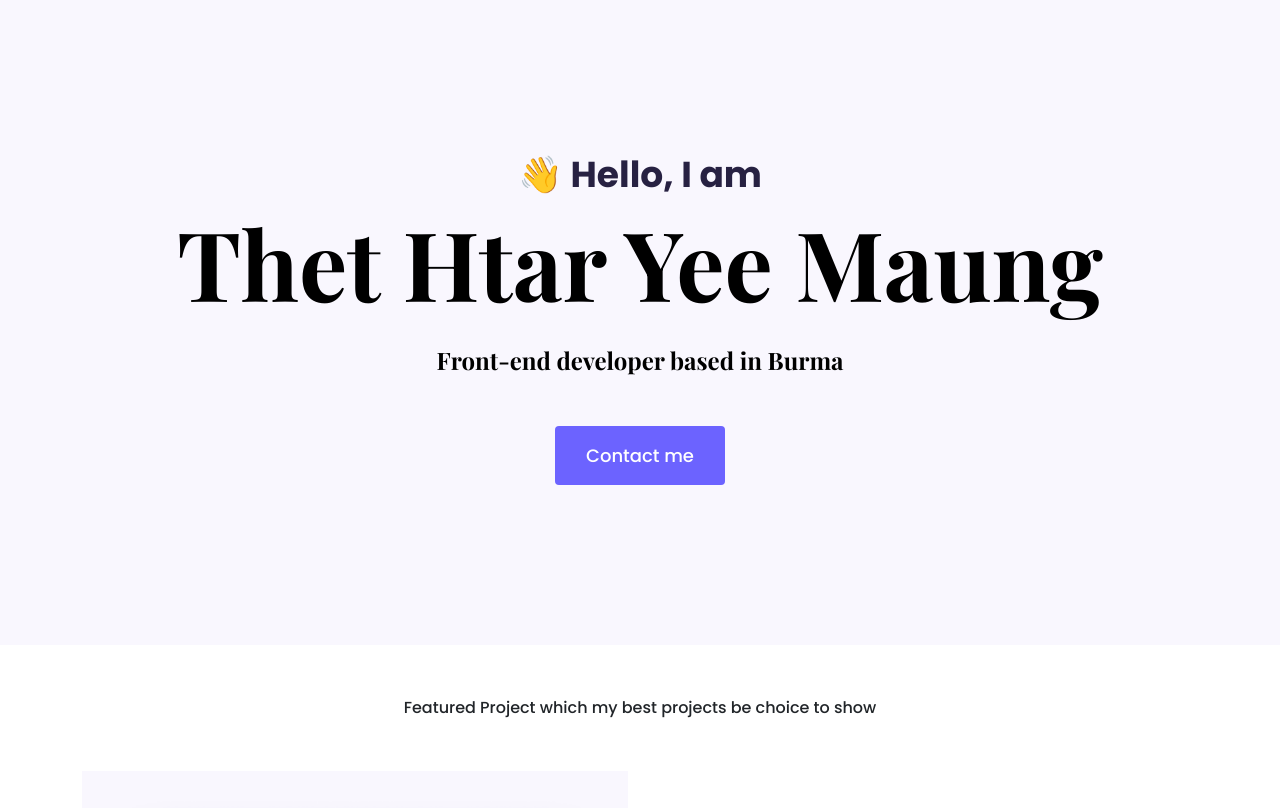
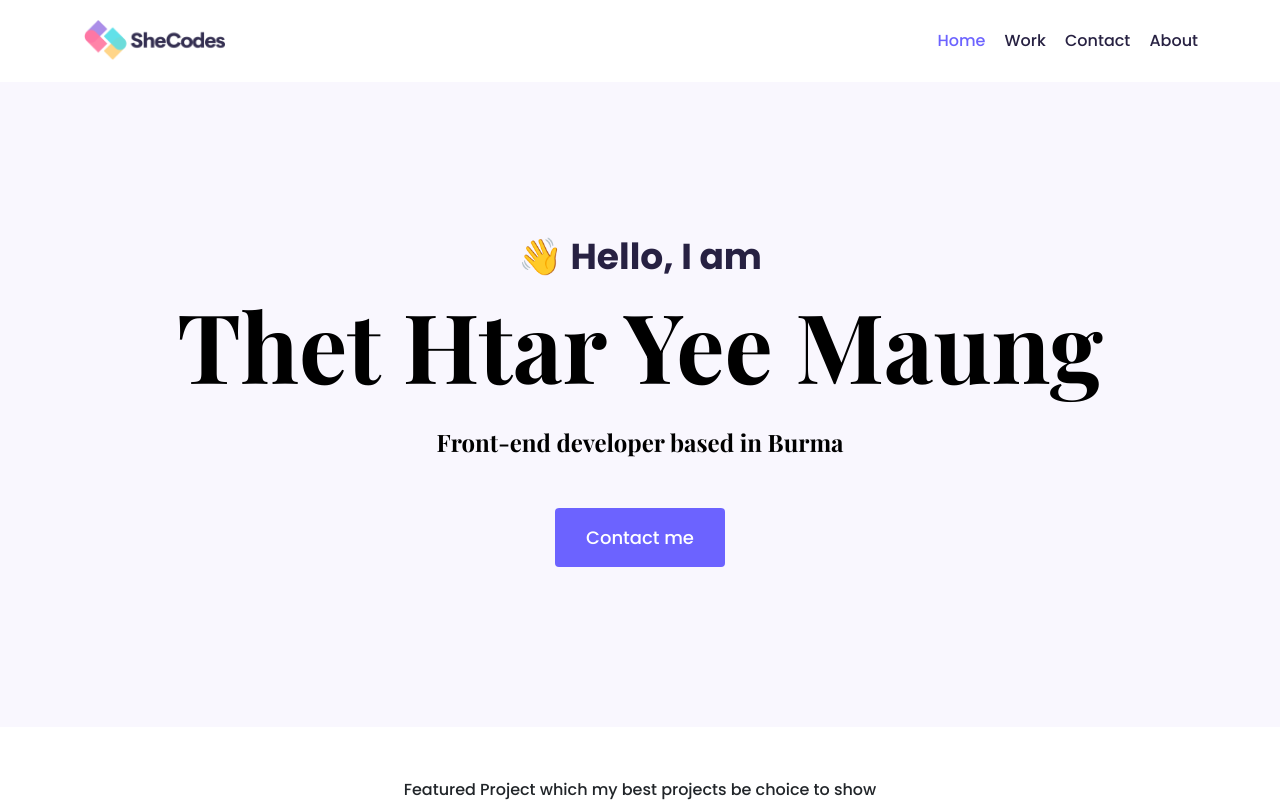
Before and after one commit to its-aprilleon/Portfolio-project, a plain HTML site: page index.html in a window 1280 px wide. Shown: the top 808 px of the page. Drawn offline with nearby package versions, Linux system fonts and the light colour scheme.

Commit message:
Added portfolio project header

```diff
--- a/index.html
+++ b/index.html
@@ -27,6 +27,32 @@
     <link rel="stylesheet" href="/styles/portfolio.css" />
   </head>
   <body>
+    <div class="container">
+      <nav class="d-flex justify-content-between">
+        <a href="/">
+          <img src="/images/logo.png" class="logo d-none d-md-block" alt="" />
+          <img
+            src="/images/logo-small.jpg"
+            class="logo d-block d-md-none"
+            alt=""
+          />
+        </a>
+        <ul>
+          <li class="active">
+            <a href="/">Home</a>
+          </li>
+          <li>
+            <a href="/about.html">Work</a>
+          </li>
+          <li>
+            <a href="/work.html">Contact</a>
+          </li>
+          <li>
+            <a href="contact.html">About</a>
+          </li>
+        </ul>
+      </nav>
+    </div>
     <div class="hero">
       <p>👋 Hello, I am</p>
       <h1>Thet Htar Yee Maung</h1>
--- a/styles/portfolio.css
+++ b/styles/portfolio.css
@@ -33,6 +33,31 @@ p {
   font-weight: normal;
   font-size: 16px;
   line-height: 30px;
+}
+.logo {
+  max-height: 40px;
+}
+nav {
+  padding: 20px 0;
+}
+nav ul {
+  padding: 0;
+  margin: 0;
+}
+nav li {
+  display: inline;
+  list-style: none;
+  line-height: 42px;
+  margin-left: 15px;
+}
+nav a {
+  text-decoration: none;
+  transition: all 100ms ease-in-out;
+  color: #272142;
+}
+nav li.active a,
+nav a:hover {
+  color: var(--branding-color);
 }
 
 .hero {
```
Also changed, not shown: contact.html (+2 -2 lines), images/logo-small.jpg (added), images/logo.png (added), work.html (renamed from styles/work.html).
